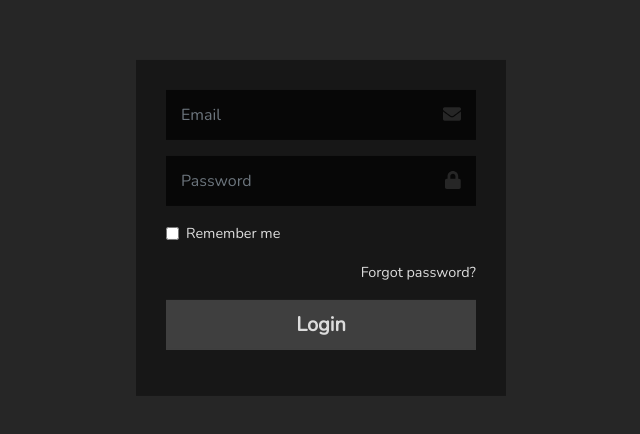
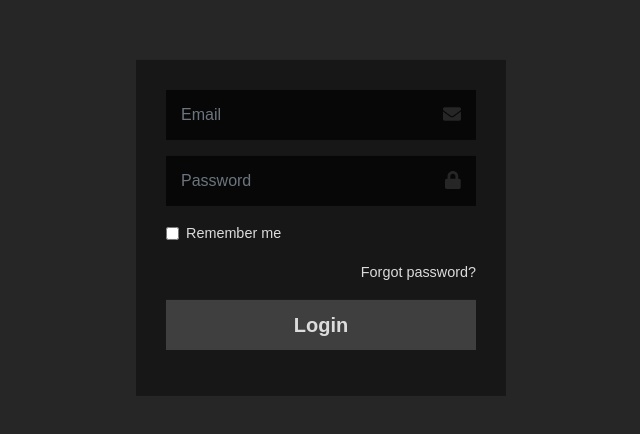
Before and after one commit to quadhay/erp, a React app: page / in a window 1280 px wide. Shown: the part 172-606 px from the top of the page, 319-959 px from the left. Built offline with nearby package versions, Linux system fonts and the light colour scheme; what axios-progress-bar, react-alert-template-basic, store would draw is missing.

Commit message:
Remove google font

```diff
--- a/src/sass/app.scss
+++ b/src/sass/app.scss
@@ -1,5 +1,5 @@
 // Fonts
-@import url('https://fonts.googleapis.com/css?family=Nunito');
+//@import url('https://fonts.googleapis.com/css?family=Nunito');
 
 // Variables
 @import 'variables';
```
